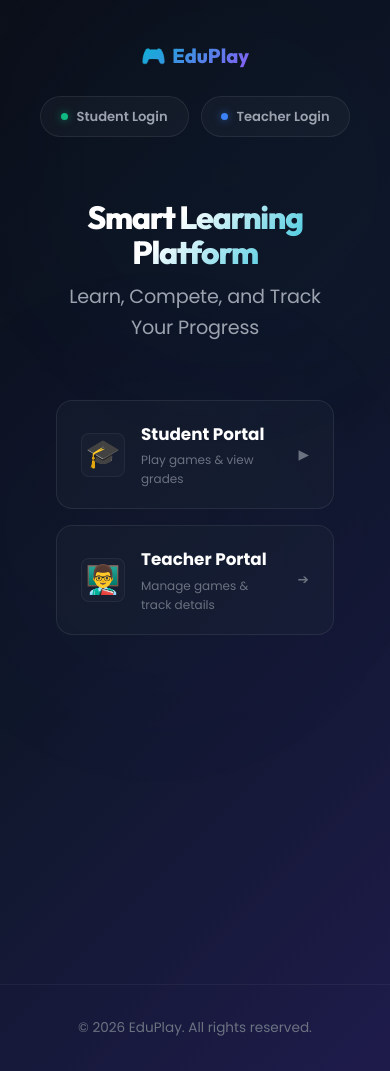
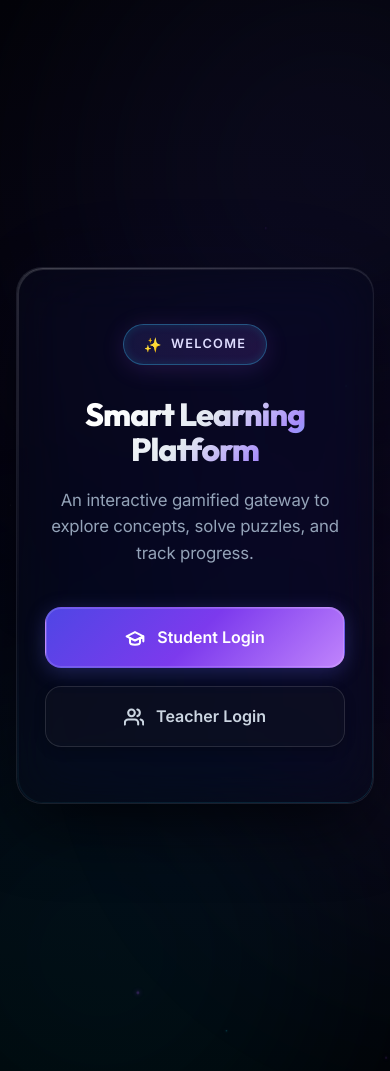
Before and after one commit to Akshai-ks/BrainBattle, a Django app: page / in a window 390 px wide; the page is wider, and only the part inside the window is pictured. Run offline with Django 5.2, Linux system fonts and the light colour scheme.

Commit message:
Redesign homepage with premium glassmorphism landing page style

```diff
--- a/game_core/templates/game_core/index.html
+++ b/game_core/templates/game_core/index.html
@@ -3,350 +3,479 @@
 {% block title %}Smart Learning Platform - EduPlay{% endblock %}
 
 {% block content %}
-<div class="smart-portal-wrapper fade-in">
-    <!-- Subtle Background Glows -->
-    <div class="subtle-glow glow-left"></div>
-    <div class="subtle-glow glow-right"></div>
+<div class="homepage-hero-section">
+    <!-- Ambient dynamic glowing blobs in background -->
+    <div class="glow-blob blob-purple"></div>
+    <div class="glow-blob blob-cyan"></div>
+    <div class="glow-blob blob-blue"></div>
 
-    <!-- Minimal Custom Header/Navbar -->
-    <div class="minimal-header">
-        <!-- Top Left Actions -->
-        <div class="top-left-actions">
-            <a href="{% url 'student_login' %}" class="portal-pill-btn student-pill">
-                <span class="dot student-dot"></span> Student Login
+    <!-- Rising ambient dust particles -->
+    <div id="particles-container"></div>
+
+    <!-- Central Glassmorphism Login portal -->
+    <div class="glass-card">
+        <div class="welcome-badge">
+            <span class="badge-icon">✨</span>
+            <span class="badge-text">Welcome</span>
+        </div>
+
+        <h1 class="hero-title">Smart Learning Platform</h1>
+
+        <p class="hero-tagline">An interactive gamified gateway to explore concepts, solve puzzles, and track progress.</p>
+
+        <div class="button-group">
+            <a href="{% url 'student_login' %}" class="btn-portal btn-student">
+                <svg width="20" height="20" viewBox="0 0 24 24" fill="none" stroke="currentColor" stroke-width="2.5" stroke-linecap="round" stroke-linejoin="round" class="btn-icon-svg">
+                    <path d="M22 10v6M2 10l10-5 10 5-10 5z"/>
+                    <path d="M6 12v5c0 2 2 3 6 3s6-1 6-3v-5"/>
+                </svg>
+                <span>Student Login</span>
             </a>
-            <a href="{% url 'teacher_login' %}" class="portal-pill-btn teacher-pill">
-                <span class="dot teacher-dot"></span> Teacher Login
-            </a>
-        </div>
-        <!-- Top Right Logo -->
-        <a href="{% url 'index' %}" class="minimal-logo">
-            <span>🎮</span> EduPlay
-        </a>
-    </div>
 
-    <!-- Main Centered Portal Card -->
-    <div class="portal-main-card">
-        <h1 class="main-title">Smart Learning Platform</h1>
-        <p class="main-subtitle">Learn, Compete, and Track Your Progress</p>
-
-        <!-- Center Login Options for Focus -->
-        <div class="center-actions-group">
-            <a href="{% url 'student_login' %}" class="large-portal-btn student-btn">
-                <div class="btn-icon">🎓</div>
-                <div class="btn-text">
-                    <span class="btn-label">Student Portal</span>
-                    <span class="btn-desc">Play games & view grades</span>
-                </div>
-                <span class="btn-arrow">▶</span>
-            </a>
-            <a href="{% url 'teacher_login' %}" class="large-portal-btn teacher-btn">
-                <div class="btn-icon">👨‍🏫</div>
-                <div class="btn-text">
-                    <span class="btn-label">Teacher Portal</span>
-                    <span class="btn-desc">Manage games & track details</span>
-                </div>
-                <span class="btn-arrow">➔</span>
+            <a href="{% url 'teacher_login' %}" class="btn-portal btn-teacher">
+                <svg width="20" height="20" viewBox="0 0 24 24" fill="none" stroke="currentColor" stroke-width="2.5" stroke-linecap="round" stroke-linejoin="round" class="btn-icon-svg">
+                    <path d="M17 21v-2a4 4 0 0 0-4-4H5a4 4 0 0 0-4 4v2"/>
+                    <circle cx="9" cy="7" r="4"/>
+                    <path d="M23 21v-2a4 4 0 0 0-3-3.87"/>
+                    <path d="M16 3.13a4 4 0 0 1 0 7.75"/>
+                </svg>
+                <span>Teacher Login</span>
             </a>
         </div>
     </div>
 </div>
 
-<!-- Custom Page Overrides and Styling -->
 <style>
-    @import url('https://fonts.googleapis.com/css2?family=Poppins:wght@300;400;500;600;700;800&family=Inter:wght@300;400;500;600;700&display=swap');
+    @import url('https://fonts.googleapis.com/css2?family=Inter:wght@400;500;600;700&family=Outfit:wght@600;700;800&family=Poppins:wght@400;500;600;700&display=swap');
 
-    /* Page-specific dark blue theme overrides */
-    body {
-        background: linear-gradient(135deg, #0b0f19 0%, #0f172a 50%, #1e1b4b 100%) !important;
-        color: var(--text-primary) !important;
-        font-family: 'Poppins', 'Inter', sans-serif !important;
-        min-height: 100vh;
-        margin: 0;
-        display: flex;
-        flex-direction: column;
-        position: relative;
-        overflow-x: hidden;
-    }
-
-    /* Hide standard navigation bar */
+    /* Hide base.html layout elements that interfere with a full-screen landing page */
     #main-navbar {
         display: none !important;
     }
 
-    /* Footer overrides for light transparency */
     footer {
-        background: transparent !important;
-        border-top: 1px solid rgba(255, 255, 255, 0.05) !important;
-        color: var(--text-muted) !important;
-        margin-top: auto;
-        z-index: 10;
+        display: none !important;
     }
 
-    /* Outer Wrapper */
-    .smart-portal-wrapper {
+    body {
+        background: #02040a !important;
+        margin: 0 !important;
+        padding: 0 !important;
+        min-height: 100vh !important;
+        font-family: 'Inter', 'Poppins', sans-serif !important;
+        overflow-x: hidden !important;
+        display: flex !important;
+        flex-direction: column !important;
+    }
+
+    .main-content {
+        padding: 0 !important;
+        max-width: none !important;
+        margin: 0 !important;
+        width: 100% !important;
+        flex: 1 !important;
+        display: flex !important;
+        flex-direction: column !important;
+    }
+
+    /* Fixed positioned messages alert overlapping */
+    .messages-container {
+        position: fixed !important;
+        top: 2rem !important;
+        right: 2rem !important;
+        left: auto !important;
+        z-index: 10000 !important;
+        max-width: 380px !important;
+        width: 90% !important;
+    }
+
+    /* Main full-screen hero wrapper */
+    .homepage-hero-section {
         position: relative;
         flex: 1;
+        width: 100%;
+        min-height: 100vh;
+        display: flex;
+        align-items: center;
+        justify-content: center;
+        overflow: hidden;
+        padding: 4rem 1.5rem;
+        box-sizing: border-box;
+        background: radial-gradient(circle at 50% 50%, #060514 0%, #030209 60%, #010103 100%);
+    }
+
+    /* Ambient animated blobs */
+    .glow-blob {
+        position: absolute;
+        border-radius: 50%;
+        filter: blur(130px);
+        opacity: 0.18;
+        pointer-events: none;
+        z-index: 1;
+    }
+
+    .blob-purple {
+        background: radial-gradient(circle, #6366f1 0%, transparent 80%);
+        width: 650px;
+        height: 650px;
+        top: -12%;
+        left: -10%;
+        animation: float-blob 24s infinite ease-in-out;
+    }
+
+    .blob-cyan {
+        background: radial-gradient(circle, #06b6d4 0%, transparent 80%);
+        width: 600px;
+        height: 600px;
+        bottom: -15%;
+        right: -10%;
+        animation: float-blob-reverse 28s infinite ease-in-out;
+    }
+
+    .blob-blue {
+        background: radial-gradient(circle, #a855f7 0%, transparent 80%);
+        width: 550px;
+        height: 550px;
+        top: 40%;
+        left: 45%;
+        opacity: 0.12;
+        animation: float-blob 20s infinite ease-in-out 4s;
+    }
+
+    @keyframes float-blob {
+        0%, 100% {
+            transform: translate(0, 0) scale(1);
+        }
+        33% {
+            transform: translate(50px, -30px) scale(1.1);
+        }
+        66% {
+            transform: translate(-30px, 40px) scale(0.95);
+        }
+    }
+
+    @keyframes float-blob-reverse {
+        0%, 100% {
+            transform: translate(0, 0) scale(1);
+        }
+        50% {
+            transform: translate(-60px, 50px) scale(1.12);
+        }
+    }
+
+    /* Floating particles */
+    #particles-container {
+        position: absolute;
+        inset: 0;
+        z-index: 2;
+        pointer-events: none;
+    }
+
+    .particle {
+        position: absolute;
+        background: rgba(255, 255, 255, 0.15);
+        border-radius: 50%;
+        pointer-events: none;
+        animation: float-particle linear infinite;
+    }
+
+    @keyframes float-particle {
+        0% {
+            transform: translateY(105vh) scale(1);
+            opacity: 0;
+        }
+        8% {
+            opacity: var(--particle-opacity, 0.45);
+        }
+        90% {
+            opacity: var(--particle-opacity, 0.45);
+        }
+        100% {
+            transform: translateY(-5vh) scale(0.3);
+            opacity: 0;
+        }
+    }
+
+    /* Centered Glassmorphism Card */
+    .glass-card {
+        background: rgba(10, 12, 26, 0.45);
+        backdrop-filter: blur(28px) saturate(190%);
+        -webkit-backdrop-filter: blur(28px) saturate(190%);
+        border: 1px solid rgba(255, 255, 255, 0.08);
+        border-radius: 32px;
+        padding: 4.5rem 3.5rem;
+        box-shadow:
+            0 30px 70px -15px rgba(0, 0, 0, 0.8),
+            inset 0 1px 0px rgba(255, 255, 255, 0.12),
+            0 0 120px rgba(99, 102, 241, 0.03);
         display: flex;
         flex-direction: column;
         align-items: center;
-        justify-content: center;
-        padding: 8rem 2rem 4rem 2rem;
-        z-index: 5;
+        text-align: center;
+        z-index: 10;
+        position: relative;
+        max-width: 600px;
+        width: 100%;
+        box-sizing: border-box;
     }
 
-    /* Minimal Custom Header / Navbar */
-    .minimal-header {
+    /* Card subtle gradient border outline */
+    .glass-card::before {
+        content: '';
         position: absolute;
-        top: 0;
-        left: 0;
-        right: 0;
-        padding: 2.5rem;
-        display: flex;
-        justify-content: space-between;
-        align-items: center;
-        z-index: 100;
+        inset: 0;
+        border-radius: 32px;
+        padding: 1.5px;
+        background: linear-gradient(135deg, rgba(255, 255, 255, 0.14) 0%, rgba(255, 255, 255, 0.01) 40%, rgba(34, 211, 238, 0.16) 100%);
+        -webkit-mask: linear-gradient(#fff 0 0) content-box, linear-gradient(#fff 0 0);
+        -webkit-mask-composite: xor;
+        mask-composite: exclude;
+        pointer-events: none;
     }
 
-    /* Top Left Pill Buttons */
-    .top-left-actions {
-        display: flex;
-        gap: 0.75rem;
-    }
-
-    .portal-pill-btn {
+    /* Glowing Welcome Badge */
+    .welcome-badge {
         display: inline-flex;
         align-items: center;
         gap: 0.5rem;
-        padding: 0.55rem 1.15rem;
-        background: rgba(255, 255, 255, 0.03);
-        border: 1px solid rgba(255, 255, 255, 0.08);
+        background: linear-gradient(135deg, rgba(99, 102, 241, 0.15), rgba(168, 85, 247, 0.15));
+        border: 1px solid rgba(139, 92, 246, 0.3);
+        padding: 0.5rem 1.25rem;
         border-radius: 100px;
-        color: var(--text-secondary);
-        font-size: 0.82rem;
+        color: #d8b4fe;
+        font-size: 0.8rem;
         font-weight: 600;
-        text-decoration: none;
-        transition: all 0.25s cubic-bezier(0.4, 0, 0.2, 1);
+        letter-spacing: 0.1em;
+        text-transform: uppercase;
+        margin-bottom: 2rem;
+        box-shadow:
+            0 4px 15px rgba(168, 85, 247, 0.08),
+            0 0 10px rgba(99, 102, 241, 0.1) inset;
+        animation: badge-glow 4s infinite ease-in-out;
     }
 
-    .portal-pill-btn:hover {
-        transform: translateY(-2px);
-        background: rgba(255, 255, 255, 0.06);
-        border-color: rgba(255, 255, 255, 0.15);
+    @keyframes badge-glow {
+        0%, 100% {
+            box-shadow: 0 4px 15px rgba(168, 85, 247, 0.08);
+            border-color: rgba(139, 92, 246, 0.3);
+        }
+        50% {
+            box-shadow: 0 4px 25px rgba(168, 85, 247, 0.18), 0 0 12px rgba(6, 182, 212, 0.2) inset;
+            border-color: rgba(34, 211, 238, 0.4);
+            color: #e0e7ff;
+        }
+    }
+
+    .badge-icon {
+        font-size: 0.9rem;
+    }
+
+    /* Main Heading */
+    .hero-title {
+        font-family: 'Outfit', 'Poppins', sans-serif;
+        font-size: 3.5rem;
+        font-weight: 800;
+        line-height: 1.1;
+        letter-spacing: -0.03em;
+        margin: 0 0 1.2rem 0;
+        background: linear-gradient(135deg, #ffffff 20%, #e2e8f0 50%, #a78bfa 75%, #22d3ee 100%);
+        -webkit-background-clip: text;
+        -webkit-text-fill-color: transparent;
         color: #fff;
     }
 
-    /* Indicator Dots */
-    .dot {
-        display: inline-block;
-        width: 7px;
-        height: 7px;
-        border-radius: 50%;
-    }
-
-    .student-dot {
-        background: var(--accent-green);
-        box-shadow: 0 0 8px rgba(16, 185, 129, 0.6);
-    }
-
-    .teacher-dot {
-        background: var(--accent-blue);
-        box-shadow: 0 0 8px rgba(59, 130, 246, 0.6);
-    }
-
-    /* Top Right Brand Logo */
-    .minimal-logo {
-        font-family: var(--font-heading);
-        font-size: 1.25rem;
-        font-weight: 800;
-        background: linear-gradient(135deg, var(--accent-cyan), var(--accent-purple));
-        -webkit-background-clip: text;
-        -webkit-text-fill-color: transparent;
-        display: flex;
-        align-items: center;
-        gap: 0.4rem;
-        text-decoration: none;
-    }
-
-    /* Centered Dashboard Card */
-    .portal-main-card {
-        max-width: 650px;
-        width: 100%;
-        text-align: center;
-        padding: 2.5rem 1rem;
-        z-index: 10;
-    }
-
-    /* Typography */
-    .main-title {
-        font-size: 3.5rem;
-        font-weight: 850;
-        color: #fff;
-        margin: 0 0 0.75rem 0;
-        letter-spacing: -0.04em;
-        line-height: 1.1;
-        background: linear-gradient(135deg, #ffffff 40%, var(--accent-cyan) 100%);
-        -webkit-background-clip: text;
-        -webkit-text-fill-color: transparent;
-    }
-
-    .main-subtitle {
-        font-size: 1.2rem;
-        color: var(--text-secondary);
-        margin: 0 0 3.5rem 0;
+    /* Short Tagline */
+    .hero-tagline {
+        font-family: 'Inter', sans-serif;
+        font-size: 1.1rem;
+        line-height: 1.6;
+        color: #94a3b8;
+        max-width: 480px;
+        margin: 0 0 3.2rem 0;
         font-weight: 400;
         letter-spacing: -0.01em;
     }
 
-    /* Center Actions Container */
-    .center-actions-group {
-        display: grid;
-        grid-template-columns: 1fr 1fr;
+    /* Buttons Container */
+    .button-group {
+        display: flex;
         gap: 1.5rem;
-        max-width: 580px;
-        margin: 0 auto;
+        width: 100%;
+        justify-content: center;
     }
 
-    /* Stylish Large buttons */
-    .large-portal-btn {
-        display: flex;
+    /* Unified Button Styles */
+    .btn-portal {
+        flex: 1;
+        max-width: 220px;
+        display: inline-flex;
         align-items: center;
-        gap: 1rem;
-        padding: 1.25rem 1.5rem;
-        background: rgba(30, 41, 59, 0.3);
-        border: 1px solid var(--border-color);
-        border-radius: var(--radius-md);
+        justify-content: center;
+        gap: 0.75rem;
+        padding: 1.1rem 1.6rem;
+        font-family: 'Inter', sans-serif;
+        font-size: 1rem;
+        font-weight: 600;
         text-decoration: none;
-        text-align: left;
-        transition: all 0.3s cubic-bezier(0.4, 0, 0.2, 1);
+        border-radius: 16px;
+        transition: all 0.4s cubic-bezier(0.16, 1, 0.3, 1);
+        cursor: pointer;
+        outline: none;
         position: relative;
+        overflow: hidden;
     }
 
-    .large-portal-btn:hover {
-        transform: translateY(-4px);
-        background: rgba(30, 41, 59, 0.55);
-        box-shadow: 0 15px 30px rgba(0, 0, 0, 0.3);
+    /* Student Button (Primary Gradient) */
+    .btn-student {
+        background: linear-gradient(135deg, #4f46e5 0%, #7c3aed 50%, #c084fc 100%);
+        color: #ffffff;
+        border: 1px solid rgba(255, 255, 255, 0.12);
+        box-shadow:
+            0 4px 20px rgba(99, 102, 241, 0.28),
+            0 0 0 1px rgba(255, 255, 255, 0.15) inset;
     }
 
-    .student-btn:hover {
-        border-color: rgba(16, 185, 129, 0.35);
-        box-shadow: 0 15px 30px rgba(0, 0, 0, 0.3), 0 0 15px rgba(16, 185, 129, 0.08);
+    .btn-student::after {
+        content: '';
+        position: absolute;
+        inset: 0;
+        background: linear-gradient(90deg, transparent, rgba(255, 255, 255, 0.15), transparent);
+        transform: translateX(-100%);
+        transition: transform 0.6s ease;
     }
 
-    .teacher-btn:hover {
-        border-color: rgba(6, 182, 212, 0.35);
-        box-shadow: 0 15px 30px rgba(0, 0, 0, 0.3), 0 0 15px rgba(6, 182, 212, 0.08);
+    .btn-student:hover {
+        transform: translateY(-4px) scale(1.02);
+        box-shadow:
+            0 12px 30px rgba(124, 58, 237, 0.45),
+            0 0 20px rgba(192, 132, 252, 0.35);
     }
 
-    .btn-icon {
-        font-size: 1.75rem;
-        width: 44px;
-        height: 44px;
-        background: rgba(255, 255, 255, 0.02);
-        border: 1px solid rgba(255, 255, 255, 0.05);
-        border-radius: var(--radius-sm);
-        display: flex;
-        align-items: center;
-        justify-content: center;
-        transition: transform 0.3s ease;
+    .btn-student:hover::after {
+        transform: translateX(100%);
     }
 
-    .large-portal-btn:hover .btn-icon {
-        transform: scale(1.05);
+    /* Teacher Button (Secondary Outline) */
+    .btn-teacher {
+        background: rgba(255, 255, 255, 0.02);
+        color: #cbd5e1;
+        border: 1.5px solid rgba(255, 255, 255, 0.12);
+        box-shadow: 0 4px 12px rgba(0, 0, 0, 0.2);
+        backdrop-filter: blur(5px);
     }
 
-    .btn-text {
-        display: flex;
-        flex-direction: column;
-        flex: 1;
+    .btn-teacher:hover {
+        transform: translateY(-4px) scale(1.02);
+        border-color: #22d3ee;
+        color: #ffffff;
+        background: rgba(34, 211, 238, 0.06);
+        box-shadow:
+            0 12px 30px rgba(34, 211, 238, 0.15),
+            0 0 20px rgba(34, 211, 238, 0.25);
     }
 
-    .btn-label {
-        font-size: 1.05rem;
-        font-weight: 700;
-        color: #fff;
-        margin-bottom: 0.15rem;
+    /* SVG icon interaction */
+    .btn-icon-svg {
+        transition: transform 0.4s cubic-bezier(0.16, 1, 0.3, 1);
+        color: currentColor;
     }
 
-    .btn-desc {
-        font-size: 0.75rem;
-        color: var(--text-muted);
+    .btn-portal:hover .btn-icon-svg {
+        transform: scale(1.18) translateY(-1px);
     }
 
-    .btn-arrow {
-        font-size: 0.85rem;
-        color: var(--text-muted);
-        transition: transform 0.25s ease, color 0.25s ease;
+    /* Click states */
+    .btn-portal:active {
+        transform: translateY(-1px) scale(0.98);
+        transition: transform 0.1s ease;
     }
 
-    .large-portal-btn:hover .btn-arrow {
-        color: #fff;
-        transform: translateX(3px);
-    }
+    /* Responsive scaling */
+    @media (max-width: 640px) {
+        .homepage-hero-section {
+            padding: 3rem 1rem;
+        }
 
-    /* Subtle Radial Glows */
-    .subtle-glow {
-        position: absolute;
-        width: 500px;
-        height: 500px;
-        border-radius: 50%;
-        filter: blur(100px);
-        z-index: 1;
-        pointer-events: none;
-        opacity: 0.75;
-    }
+        .glass-card {
+            padding: 3.5rem 1.75rem;
+            border-radius: 26px;
+        }
 
-    .glow-left {
-        background: radial-gradient(circle, rgba(6, 182, 212, 0.06) 0%, transparent 70%);
-        top: -10%;
-        left: -10%;
-        animation: floatGlow 15s infinite ease-in-out;
-    }
+        .glass-card::before {
+            border-radius: 26px;
+        }
 
-    .glow-right {
-        background: radial-gradient(circle, rgba(139, 92, 246, 0.05) 0%, transparent 70%);
-        bottom: -10%;
-        right: -10%;
-        animation: floatGlow 18s infinite ease-in-out reverse;
-    }
-
-    @keyframes floatGlow {
-        0%, 100% { transform: translateY(0) scale(1); }
-        50% { transform: translateY(-20px) scale(1.05); }
-    }
-
-    /* Responsive Adjustments */
-    @media (max-width: 768px) {
-        .minimal-header {
-            padding: 1.5rem;
-        }
-    }
-
-    @media (max-width: 640px) {
-        .smart-portal-wrapper {
-            padding: 9rem 1.5rem 3rem 1.5rem;
-            align-items: flex-start;
-        }
-        .minimal-header {
-            flex-direction: column-reverse;
-            gap: 1.5rem;
-            align-items: center;
-        }
-        .top-left-actions {
-            width: 100%;
-            justify-content: center;
-        }
-        .portal-pill-btn {
-            flex: 1;
-            justify-content: center;
-        }
-        .main-title {
+        .hero-title {
             font-size: 2.5rem;
         }
-        .center-actions-group {
-            grid-template-columns: 1fr;
-            gap: 1rem;
+
+        .hero-tagline {
+            font-size: 1.05rem;
+            margin-bottom: 2.5rem;
+        }
+
+        .button-group {
+            flex-direction: column;
+            align-items: center;
+            gap: 1.1rem;
+        }
+
+        .btn-portal {
+            width: 100%;
+            max-width: 100%;
+            padding: 1.05rem 1.5rem;
         }
     }
 </style>
 {% endblock %}
+
+{% block scripts %}
+<script>
+    // Dynamically spawn floating micro-particles in background for parallax/glowing effect
+    document.addEventListener("DOMContentLoaded", () => {
+        const container = document.getElementById('particles-container');
+        if (!container) return;
+
+        const isMobile = window.innerWidth < 640;
+        const particleCount = isMobile ? 12 : 28;
+
+        for (let i = 0; i < particleCount; i++) {
+            const particle = document.createElement('div');
+            particle.className = 'particle';
+
+            // Varied sizes: 2px to 7px
+            const size = Math.random() * 5 + 2;
+            particle.style.width = `${size}px`;
+            particle.style.height = `${size}px`;
+
+            // Random horizontal positioning and scattered vertical delay
+            particle.style.left = `${Math.random() * 100}%`;
+            particle.style.bottom = `${Math.random() * 100}%`;
+
+            // Color variations (cyan, purple, white)
+            const randomVal = Math.random();
+            if (randomVal > 0.65) {
+                particle.style.background = 'rgba(34, 211, 238, 0.45)'; // Cyan
+                particle.style.boxShadow = '0 0 10px rgba(34, 211, 238, 0.7)';
+                particle.style.setProperty('--particle-opacity', '0.65');
+            } else if (randomVal > 0.3) {
+                particle.style.background = 'rgba(168, 85, 247, 0.45)'; // Purple
+                particle.style.boxShadow = '0 0 10px rgba(168, 85, 247, 0.7)';
+                particle.style.setProperty('--particle-opacity', '0.6');
+            } else {
+                particle.style.background = 'rgba(255, 255, 255, 0.2)';
+                particle.style.setProperty('--particle-opacity', '0.4');
+            }
+
+            // Randomize speed and offset starting delay
+            const duration = Math.random() * 22 + 12; // 12s to 34s
+            const delay = Math.random() * -22; // negative offset to scatter immediately
+
+            particle.style.animationDuration = `${duration}s`;
+            particle.style.animationDelay = `${delay}s`;
+
+            container.appendChild(particle);
+        }
+    });
+</script>
+{% endblock %}
```
